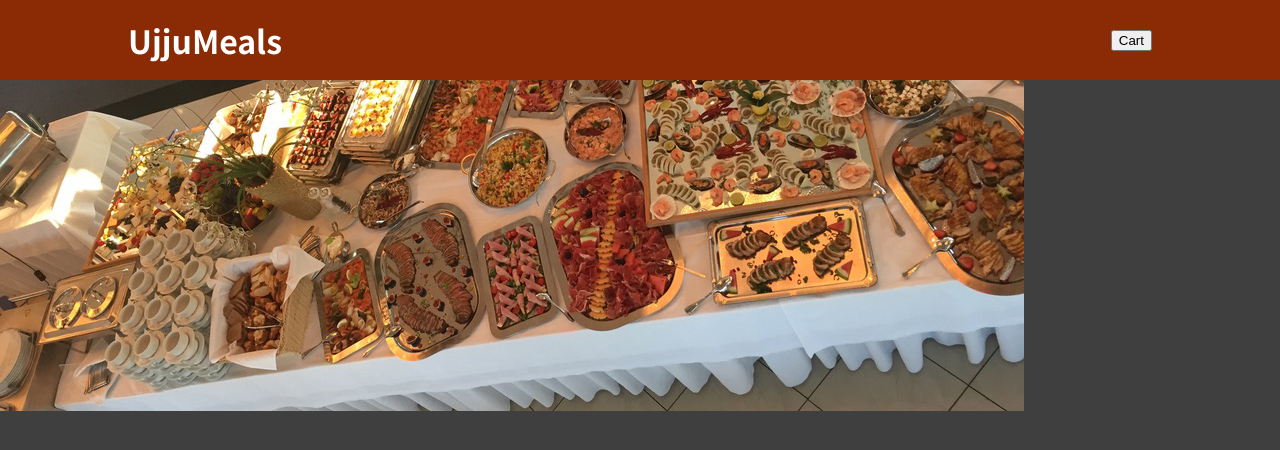
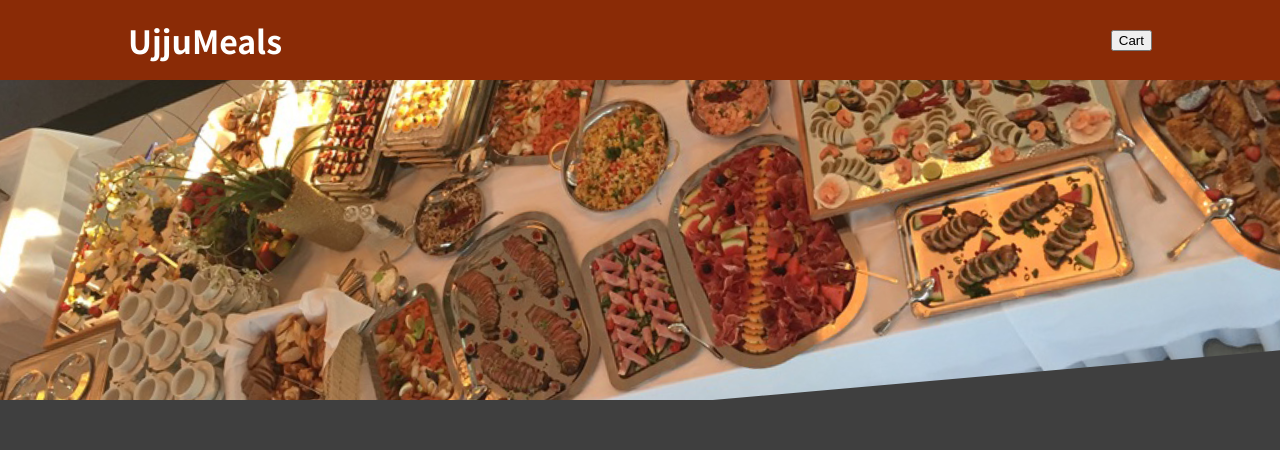
Before and after one commit to Ujjwalsharma7/Food_Order_App, a React (Create React App) app: page / in a window 1280 px wide. Shown: the top 450 px of the page. Built offline with nearby package versions, Linux system fonts and the light colour scheme.

Commit message:
added css to header image

```diff
--- a/src/components/Layout/Header.js
+++ b/src/components/Layout/Header.js
@@ -8,7 +8,7 @@ function Header() {
         <h1>UjjuMeals</h1>
         <button>Cart</button>
     </header>
-    <div>
+    <div className={classes['main-image']}>
         <img src={mealsImage} alt='A table full of delicious food' />
     </div>
    </React.Fragment>
--- a/src/components/Layout/Header.module.css
+++ b/src/components/Layout/Header.module.css
@@ -13,3 +13,17 @@
     box-shadow: 0 2px 8px rgba(0, 0, 0, alpha0.25);
     z-index: 10;
 }
+
+.main-image{
+    width: 100%;
+    height: 25rem;
+    z-index: 0;
+    overflow: hidden;
+}
+
+.main-image img{
+    width: 110%;
+    height: 100%;
+    object-fit: cover;
+    transform: rotate(-5deg) translate(-4rem) translateX(-1rem);
+}
```
